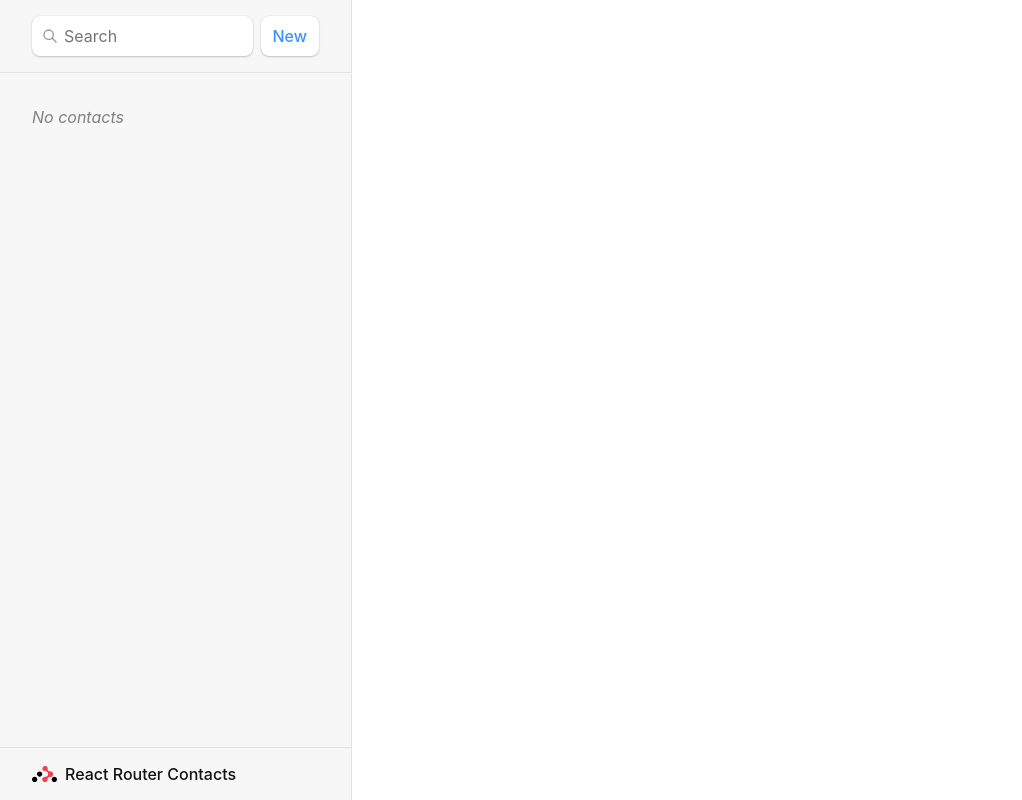
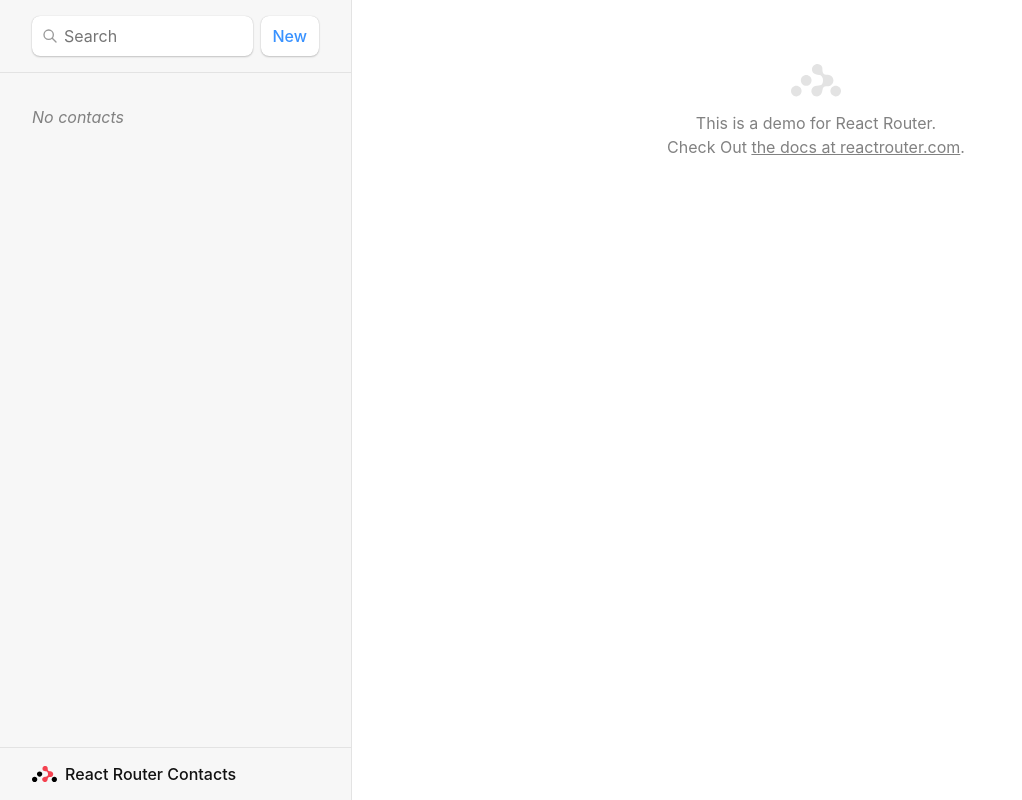
Before and after one commit to Ghosh-95/react-router-dom, a React (Vite) app: page / in a window 1280 px wide. Shown: the whole page, without its empty margins (0-1022 px from the left). Built offline with nearby package versions, Linux system fonts and the light colour scheme.

Commit message:
add a default index route

```diff
--- a/src/App.jsx
+++ b/src/App.jsx
@@ -6,6 +6,7 @@
 import EditContact from './routes/edit';
 import { action as editAction } from './routes/edit';
 import { action as destroyAction } from './routes/destroy';
+import Index from './routes';
 
 export const router = createBrowserRouter([
   {
@@ -14,6 +15,7 @@
     loader: rootLoader,
     action: rootAction,
     children: [
+      { index: true, element: <Index /> },
       {
         path: 'contacts/:contactId',
         element: <Contact />,
--- /dev/null
+++ b/src/routes/index.jsx
@@ -0,0 +1,12 @@
+export default function Index() {
+    return (
+        <p id="zero-state">
+            This is a demo for React Router.
+            <br />
+            Check Out <a href="https://reactrouter.com">
+                the docs at reactrouter.com
+            </a>
+            .
+        </p>
+    )
+}
```
